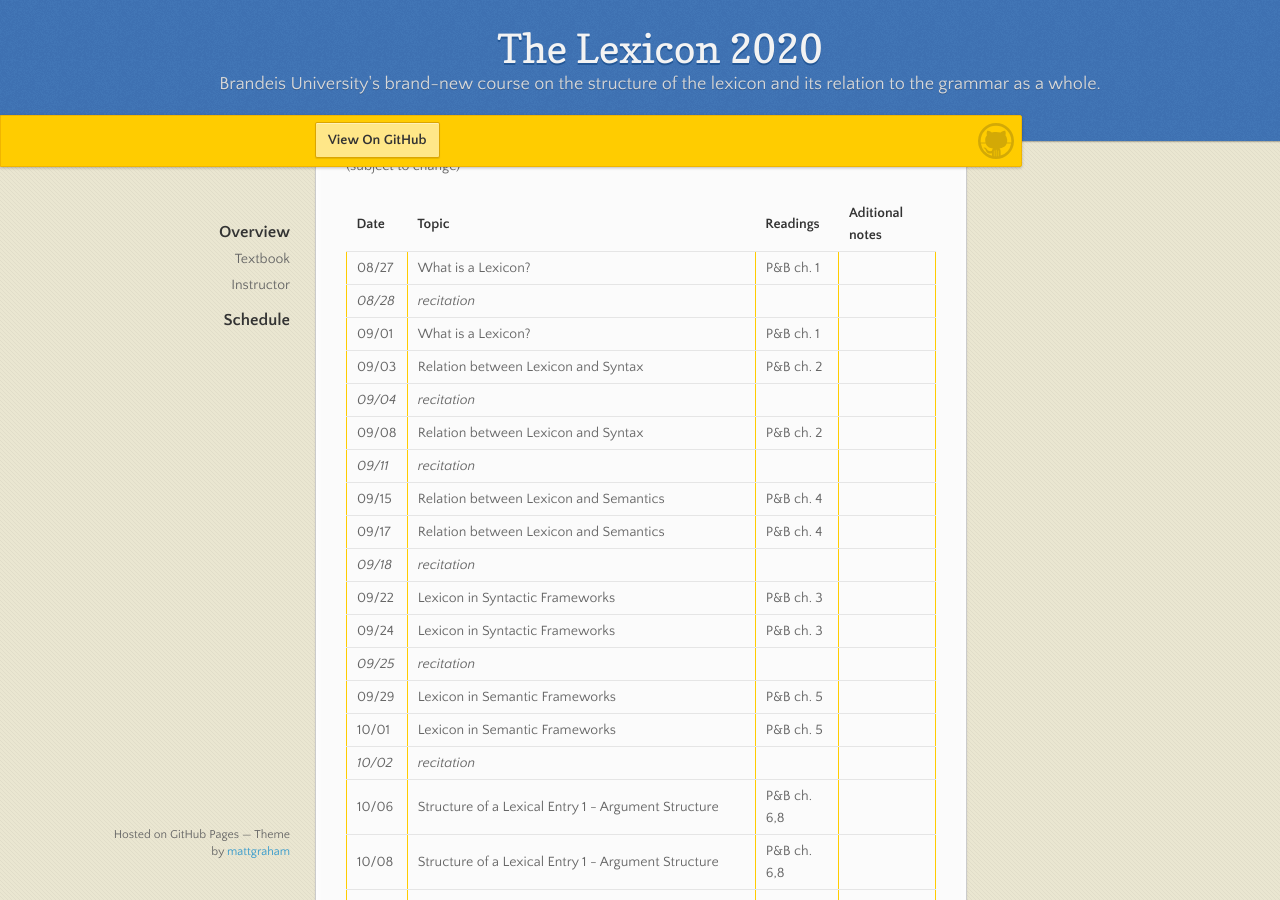
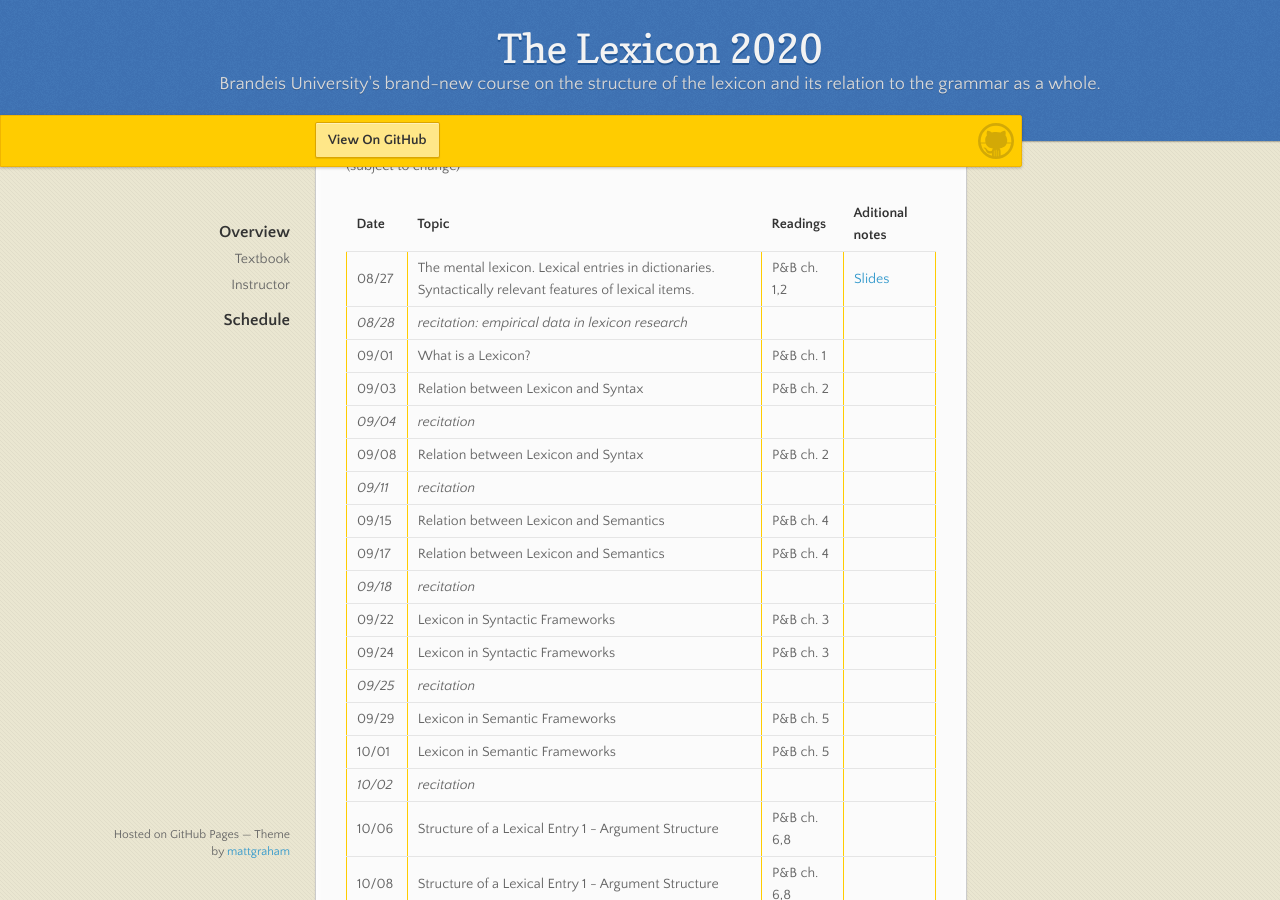
Before and after one commit to the-lexicon-2020/the-lexicon-2020.github.io, a Jekyll site: the page built from _pages/index.markdown, in a window 1280 px wide and 900 px high, scrolled down 670 px. Built offline with Jekyll 4.4.1, drawn with Linux system fonts in a browser that asks for light colours; our own code applies the rules of GitHub Pages for plain Markdown files.

Commit message:
update info of the first lecture and recitation

```diff
--- a/_pages/index.markdown
+++ b/_pages/index.markdown
@@ -28,8 +28,8 @@ Professor [James Pustejovsky](mailto:jamesp@brandeis.edu)
 
 **Date** | **Topic** | **Readings** | **Aditional notes**
 -------- | --------- | ------------ | -------------------
-08/27 | What is a Lexicon? | P&B ch. 1 |
-*08/28* | *recitation* | |
+08/27 | The mental lexicon. Lexical entries in dictionaries. Syntactically relevant features of lexical items. | P&B ch. 1,2 | [Slides](https://brandeis.box.com/s/6mnhejmgal0u3kygtaoxanapbioszcde)
+*08/28* | *recitation: empirical data in lexicon research* | |
 09/01 | What is a Lexicon? | P&B ch. 1 |
 09/03 | Relation between Lexicon and Syntax | P&B ch. 2 |
 *09/04* | *recitation* | |
```
